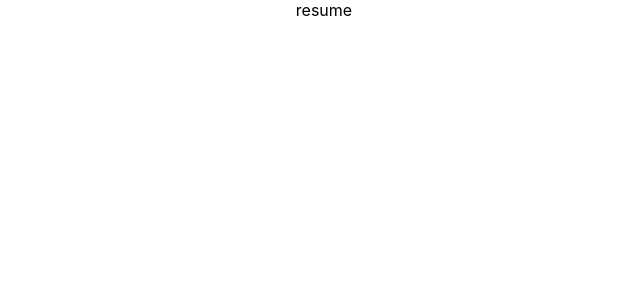
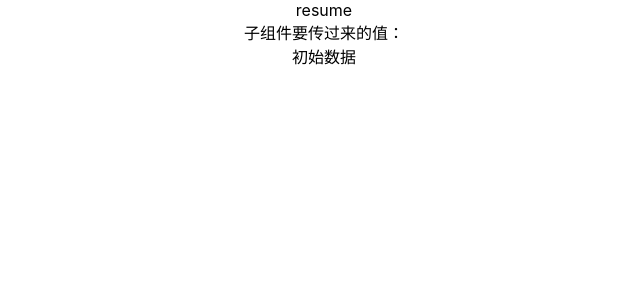
Before and after one commit to stacey1124/react_resume, a React (Create React App) app: page / in a window 1280 px wide. Shown: the top 300 px of the page, without its empty margins (316-956 px from the left). Built offline with nearby package versions, Linux system fonts and the light colour scheme.

Commit message:
子组件向父组件传值(第二次提交)

```diff
--- a/src/resume/index.js
+++ b/src/resume/index.js
@@ -1,9 +1,27 @@
 import React from 'react';
+import Gen from './srs.gen';
 export default class Resume extends React.Component {
+  constructor(props) {
+    super(props);
+    this.state = {
+      gen_data: '初始数据',
+      childMsg: ''
+    }
+  }
+  getChildMsg = (msg) => {
+    this.setState({
+      childMsg: msg
+    })
+  }
   render () {
+    const { gen_data, childMsg } = this.state;
+    // let { list, pagination } = Gen.getProcedureVariable.call(this);
+    // console.log(list);
     return (
       <div>
         resume
+        <div>子组件要传过来的值：{childMsg}</div>
+        <Gen data={gen_data} parentMethod={this.getChildMsg} />
       </div>
     )
   }
--- /dev/null
+++ b/src/resume/srs.gen.js
@@ -0,0 +1,33 @@
+import React from 'react';
+export default class Gen extends React.Component {
+  constructor(props){
+    super(props);
+    this.state = {
+      childMsg: '子组件要传给父组件的内容'
+    }
+  }
+
+  getProcedureVariable = () => {
+    const list = ['测试数据1', '测试数据2', '测试数据3'];
+    let pagination = "pagination";
+    const ret = {
+      list,
+      pagination
+    }
+    return ret;
+  }
+
+  handleParentToChild = () => {
+    this.props.parentMethod('111');
+  }
+
+  componentDidMount() {
+  }
+  render() {
+    const { data } = this.props;
+    let { list } = this.getProcedureVariable();
+    return (
+      <div className="gen-data" onClick={this.handleParentToChild}>{data}</div>
+    )
+  }
+}
```
